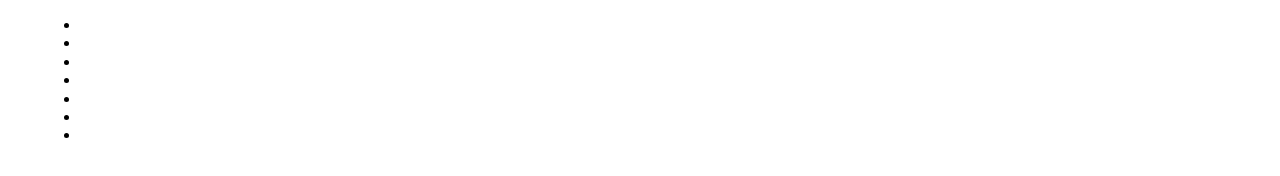
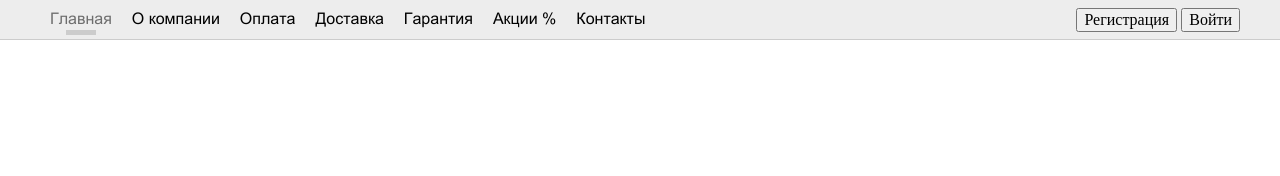
Before and after one commit to oJohnRock/testKarcher-Template, a website: page index.html in a window 1280 px wide. Drawn offline with nearby package versions, Linux system fonts and the light colour scheme; files whose address does not match are found by name.

Commit message:
Начал навигацию в header

```diff
--- a/index.html
+++ b/index.html
@@ -10,24 +10,28 @@
 <body>
 
 	<header class="main-header">
-		<div class="container">
 
-			<nav class="header-nav main-header__header-nav">
-				<ul class="header-nav__nav-bar nav-bar">
-					<li><a href="#" class="nav-bar__nav-link"></a></li>
-					<li><a href="#" class="nav-bar__nav-link"></a></li>
-					<li><a href="#" class="nav-bar__nav-link"></a></li>
-					<li><a href="#" class="nav-bar__nav-link"></a></li>
-					<li><a href="#" class="nav-bar__nav-link"></a></li>
-					<li><a href="#" class="nav-bar__nav-link"></a></li>
-					<li><a href="#" class="nav-bar__nav-link"></a></li>
-				</ul>
-				<div class="btn-wrapper">
-
+		<nav class="header-nav">
+			<div class="container">
+				<div class="header-nav-wrapper">
+					<div class="nav-bar">
+						<a href="#" class="nav-bar__nav-link nav-bar__nav-link_active">Главная</a></li>
+						<a href="#" class="nav-bar__nav-link">О компании</a></li>
+						<a href="#" class="nav-bar__nav-link">Оплата</a></li>
+						<a href="#" class="nav-bar__nav-link">Доставка</a></li>
+						<a href="#" class="nav-bar__nav-link">Гарантия</a></li>
+						<a href="#" class="nav-bar__nav-link">Акции %</a></li>
+						<a href="#" class="nav-bar__nav-link">Контакты</a></li>
+					</div>
+					<div class="header-nav__login-bar login-bar">
+						<button class="login-bar__btn-reg">Регистрация</button>
+						<button class="login-bar__btn-login">Войти</button>
+					</div>
 				</div>
-			</nav>
-		</div>
+			</div>
+		</nav>
 
 	</header>
+
 </body>
 </html>
--- a/scss/style.scss
+++ b/scss/style.scss
@@ -20,17 +20,19 @@
 }
 
 /* Цвета */
-$bg-1: #fff;				//белый
-$bg-2: #ededed;			//светло-серый
-$bg-3: #ffec00;			//желтый
-$font-1: #000;			//черный
-$font-2: #6e6e6e;		//серый
+$light-gray: #ededed;			//светло-серый
+$gray: 			 #ccc;				//серый
+$dark-gray:  #6e6e6e;			//темно-серый
+$yellow: 		 #ffec00;			//желтый
+
+
+
 $color-3: #b612ad;
 $color-4: #4b8969;
 $color-5: #bcb996;
 $color-6: #238c96;
 $color-8: #f8f8f8;
-$color-9: #ccc;
+
 
 /* Базовые настройки */
 .container {
@@ -42,3 +44,68 @@ $color-9: #ccc;
 *:after {
 	box-sizing: border-box;
 }
+a {
+	text-decoration: none;
+	color: #000;
+}
+
+
+/* Header */
+.main-header {
+	width: 100%;
+
+	.header-nav {
+		width: 100%;
+		max-height: 40px;
+		background-color: $light-gray;
+		border-bottom: 1px solid $gray;
+
+		&-wrapper {
+			display: flex;
+			justify-content: space-between;
+			align-items: center;
+		}
+	}
+
+	.nav-bar {
+		display: flex;
+		justify-content: space-between;
+		list-style-type: none;
+
+		&__nav-link {
+			@extend %ArialMT;
+			display: inline-block;
+			padding: 10px;
+			height: 40px;
+			vertical-align: middle;
+
+			&_active {
+				position: relative;
+				color: $dark-gray;
+
+				&:before {
+					position: absolute;
+					display: block;
+					content: "";
+					bottom: 5px;
+					width: 15px;
+					height: 5px;
+					background-color: $gray;
+					right: 50%;
+
+				}
+
+				&:after {
+					position: absolute;
+					display: block;
+					content: "";
+					bottom: 5px;
+					width: 15px;
+					height: 5px;
+					background-color: $gray;
+					left: 50%;
+				}
+			}
+		}
+	}
+}
```
Also changed, not shown: css/style.min.css, 1 other file.
